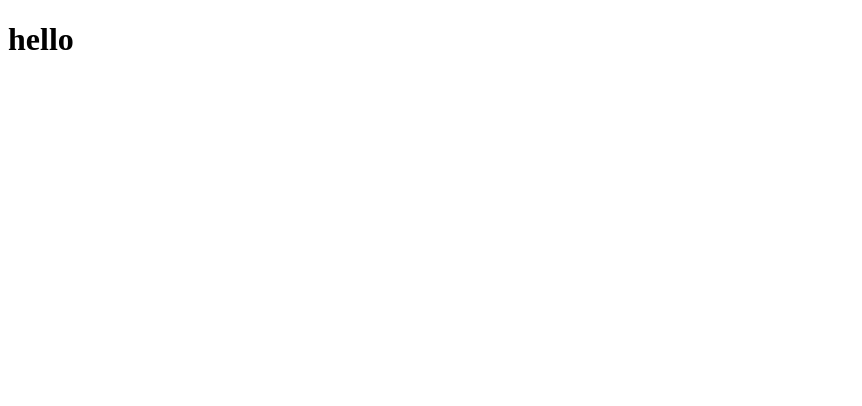
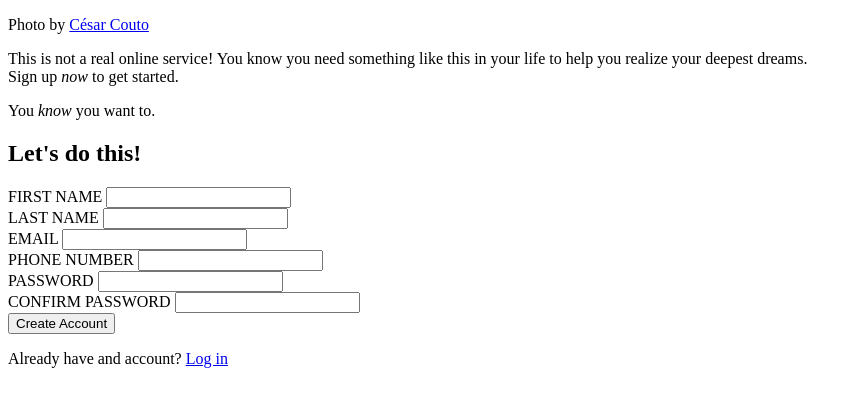
Before and after one commit to manulzvz13/signup-form, a plain HTML site: page index.html in a window 1280 px wide. Shown: the whole page, without its empty margins (0-862 px from the left). Drawn offline with Linux system fonts and the light colour scheme.

Commit message:
feat: Add HTML basic structure of the login page layout

```diff
--- a/index.html
+++ b/index.html
@@ -1,13 +1,70 @@
 <!DOCTYPE html>
 <html lang="en">
-<head>
-    <meta charset="UTF-8">
-    <meta name="viewport" content="width=device-width, initial-scale=1.0">
+  <head>
+    <meta charset="UTF-8" />
+    <meta name="viewport" content="width=device-width, initial-scale=1.0" />
     <title>Sign Up Form Project</title>
-    <link rel="stylesheet" href="style.css">
-</head>
-<body>
-    <!-- Photo by <a href="https://unsplash.com/@xcrap?utm_content=creditCopyText&utm_medium=referral&utm_source=unsplash">César Couto</a> on <a href="https://unsplash.com/photos/a-plane-flying-in-the-sky-at-sunset-TIvFLeqZ4ec?utm_content=creditCopyText&utm_medium=referral&utm_source=unsplash">Unsplash</a> -->
-      <h1>hello</h1>
-</body>
+    <link rel="stylesheet" href="style.css" />
+  </head>
+  <body>
+    <div class="landing-page">
+      <div class="background-section">
+        <p>
+          Photo by
+          <a href="https://unsplash.com/@xcrap?utm_content=creditCopyText&utm_medium=referral&utm_source=unsplash">César Couto</a>
+        </p>
+      </div>
+      <div class="login-main-section">
+        <div class="login-info-section">
+          <p>
+            This is not a real online service! You know you need something like
+            this in your life to help you realize your deepest dreams. <br />
+            Sign up <em>now</em> to get started.
+          </p>
+          <p>You <em>know</em> you want to.</p>
+        </div>
+        <div class="login-form-section">
+          <form action="#" method="post">
+            <div class="form-card">
+              <h2>Let's do this!</h2>
+              <div class="form-1">
+                <div class="form-module">
+                  <label for="fname">FIRST NAME</label>
+                  <input type="text" id="fname" name="fname" />
+                </div>
+                <div class="form-module">
+                  <label for="lname">LAST NAME</label>
+                  <input type="text" id="lname" name="lname" />
+                </div>
+              </div>
+              <div class="form-2">
+                <div class="form-module">
+                  <label for="email">EMAIL</label>
+                  <input type="email" id="email" name="email" />
+                </div>
+                <div class="form-module">
+                  <label for="phone">PHONE NUMBER</label>
+                  <input type="tel" id="phone" name="phone" />
+                </div>
+              </div>
+              <div class="form-3">
+                <div class="form-module">
+                  <label for="psw">PASSWORD</label>
+                  <input type="password" id="psw" name="psw" />
+                </div>
+                <div class="form-module">
+                  <label for="pswc">CONFIRM PASSWORD</label>
+                  <input type="password" id="pswc" name="pswc" />
+                </div>
+              </div>
+              <button type="submit">Create Account</button>
+            </div>
+          </form>
+        </div>
+        <div class="login-account-section">
+          <p>Already have and account? <a href="#">Log in</a></p>
+        </div>
+      </div>
+    </div>
+  </body>
 </html>
```
Also changed, not shown: style.css (line endings or trailing spaces).
